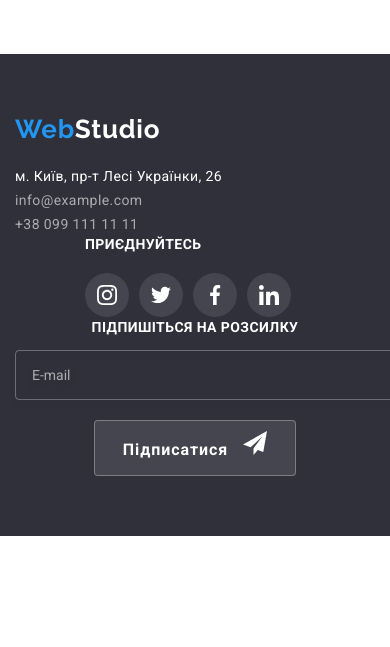
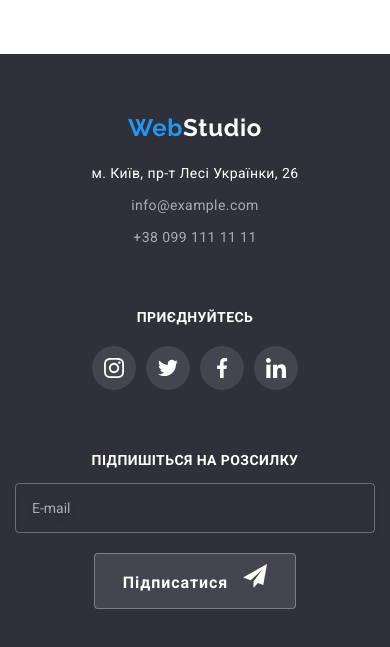
Before and after one commit to OlhaVoloshenko/goit-markup-hw-08, a plain HTML site: page index.html in a window 390 px wide. Shown: the part 4713-5360 px from the top of the page. Before the commit the page ends 5249 px from the top, so only its background shows below. Drawn offline with nearby package versions, Linux system fonts and the light colour scheme.

Commit message:
Add option size to blok Footer
Add option size to blok Footer

```diff
--- a/sass/components/_footer.scss
+++ b/sass/components/_footer.scss
@@ -15,20 +15,36 @@
     align-items: baseline;
     }
 }
+
+.contacts-box {
+    @media screen and (max-width: 767px) {
+        padding-bottom: 60px;
+        text-align: center;
+    }
+}
 .contacts-box__logo {
+
+    font-family: Raleway;
+    font-style: normal;
+    font-weight: 700;
+
     display: inline-block;
     margin: 0 auto;
     margin-bottom: 20px;
 
-    font-family: Raleway;
-    font-style: normal;
-    font-weight: bold;
-    font-size: 26px;
-    line-height: 1.19;
-/* identical to box height */
     letter-spacing: 0.03em;
     color: $background-color;
+
+    font-size: 24px;
+    line-height: 1.17;
+
+    @media screen and (min-width: 1200px) {
+
+        font-size: 26px;
+        line-height: 1.19;
+    }
 }
+
 .contacts-box__web {
     color: $accent-text-color;
 }
@@ -44,11 +60,20 @@
     line-height: 1.71;
     letter-spacing: 0.03em;
 }
-.contacts__menu > .contacts__item {
-    display: block;
+.contacts__item {
+    display: inline-block;
+
+    @media screen and (max-width: 1199px) {
     &:not(:last-child) {
-        margin-bottom: 9px;
+        margin-bottom: 8px;
     }
+}
+    @media screen and (min-width: 1200px) {
+        &:not(:last-child) {
+            margin-bottom: 9px;
+        }
+    }
+
 }
 .contacts__mail,
 .contacts__phone {
@@ -74,10 +99,18 @@
 }
 /*comming links footer*/
 .comming {
-    padding: 0;
-    margin: 0;
-    margin-left: 70px;
+    margin-left: auto;
+    margin-right: auto;
+
+    @media screen and (max-width: 1199px) {
+        padding-bottom: 60px;
+    }
+    @media screen and (min-width: 1200px) {
+        padding: 0;
+        margin: 0;
+        margin-left: 70px;
     /*width: 300px;*/
+    }
 }
 .comming__subtitle {
     margin-bottom: 20px;
@@ -88,10 +121,18 @@
     text-align: left;
     letter-spacing: 0.03em;
     color: $background-color;
+
+    @media screen and (max-width: 1199px) {
+        text-align: center;
+    }
 }
 .social-box {
     display: flex;
     align-items: center;
+
+    @media screen and (max-width: 1199px) {
+        justify-content: center;
+    }
 }
 .social-box__item:not(:last-child) {
     margin-right: 10px;
@@ -132,7 +173,8 @@
     text-align: center;
 
     @media screen and (min-width: 1200px) {
-    margin-left: auto;
+        margin-left: auto;
+        text-align: start;
     }
 
 }
@@ -140,12 +182,17 @@
     font-weight: 700;
     letter-spacing: 0.03em;
     line-height: 1.17;
+    margin-bottom: 20px;
     text-transform: uppercase;
     color: $background-color;
 
-    @media screen and (max-width: 767px) {
+    /*@media screen and (max-width: 767px) {
         margin-bottom: 20px;
-        text-align: center;
+    }*/
+
+    @media screen and (min-width: 1200px) {
+       /* margin-bottom: 20px;*/
+        text-align: start;
     }
 }
 .subscribe-form {
@@ -179,7 +226,7 @@
     color: rgba(255, 255, 255, 0.6);
 
     @media screen and (max-width: 767px) {
-        width: 450px;
+        width: 100%;
         margin-bottom: 20px;
     }
 
```
Also changed, not shown: css/main.css, css/main.min.css, css/portfolio.css, css/portfolio.min.css, 4 other files.
